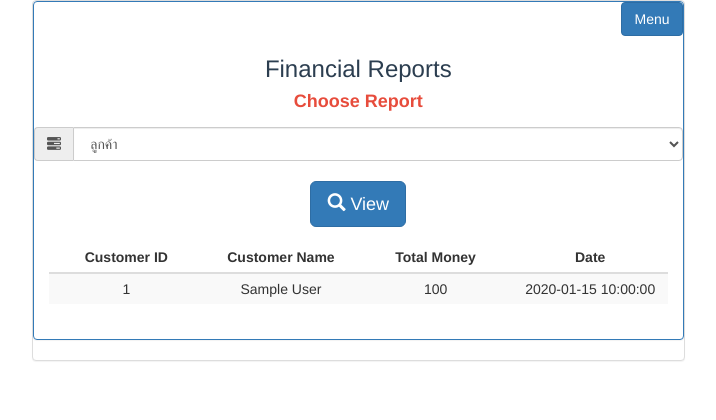
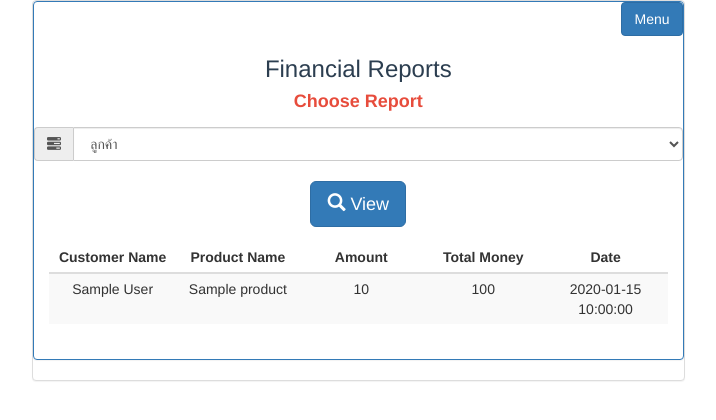
Before and after one commit to tdudez/Mantrasiam, a PHP site: page /report.php in a window 1280 px wide. Shown: the top 420 px of the page, without its empty margins (233-949 px from the left). Run offline with PHP 8.4, Linux system fonts and the light colour scheme; tables that the repository leaves empty or names only in its code hold one stand-in row (values such as "Sample post"); some libraries are stand-ins or nearby versions.

Commit message:
edit report

```diff
--- a/cusEdit.php
+++ b/cusEdit.php
@@ -13,7 +13,7 @@
         $address = $_POST['address'];
 
         $query = "UPDATE customers
-                SET name = '$name', tel = '$tel', email = '$email', address = '$address'
+                SET cname = '$name', tel = '$tel', email = '$email', address = '$address'
                 WHERE id = '$cusid'";
         $result = mysqli_query($connect, $query);
 
--- a/cusadd.php
+++ b/cusadd.php
@@ -9,7 +9,7 @@
         $email = $_POST['email'];
         $address = $_POST['address'];
 
-        $query = "INSERT INTO customers (name, tel, email, address) VALUE ('$name', '$tel', '$email', '$address')";
+        $query = "INSERT INTO customers (cname, tel, email, address) VALUE ('$name', '$tel', '$email', '$address')";
         $result = mysqli_query($connect, $query);
 
         if($result){
--- a/customer.php
+++ b/customer.php
@@ -76,7 +76,7 @@ include "component/head_script.php"
                                                 <?=$row['id']?>
                                             </td>
                                             <td>
-                                                <?=$row['name']?>
+                                                <?=$row['cname']?>
                                             </td>
                                             <td>
                                                 <?=$row['tel']?>
--- a/order.php
+++ b/order.php
@@ -64,7 +64,7 @@
                                 if ($result = mysqli_query($connect, $query)) {
                                     while ($row = mysqli_fetch_array($result)) {
                             ?>
-                                <option value="<?=$row['id']?>" ><?=$row['name']?></option>
+                                <option value="<?=$row['id']?>" ><?=$row['cname']?></option>
                             <?php
                                     }
                                 }
--- a/report.php
+++ b/report.php
@@ -56,14 +56,15 @@
                                     <table class="table table-striped table-condensed">
                                         <thead>
                                             <tr>
-                                                <th class="text-center" width="115px">Customer ID</th>
                                                 <th class="text-center" width="115px">Customer Name</th>
+                                                <th class="text-center" width="115px">Product Name</th>
+                                                <th class="text-center" width="115px">Amount</th>
                                                 <th class="text-center" width="115px">Total Money</th>
                                                 <th class="text-center" width="115px">Date</th>
                                             </tr>
                                         </thead>
                                         <?php
-                                            $query = "SELECT D.amount, C.id, C.name, P.price, O.orderdate
+                                            $query = "SELECT D.amount, C.id, C.cname, P.price, P.name, O.orderdate
                                             FROM orderdetail D
                                             INNER JOIN orders O ON D.ord_id = O.id
                                             INNER JOIN customers C ON O.cus_id = C.id
@@ -74,8 +75,9 @@
                                         ?>
                                         <tbody>
                                             <tr>
-                                                <td class="text-center" width="150px"><?=$row['id']?></td>
+                                                <td class="text-center" width="150px"><?=$row['cname']?></td>
                                                 <td class="text-center" width="150px"><?=$row['name']?></td>
+                                                <td class="text-center" width="150px"><?=$row['amount']?></td>
                                                 <td class="text-center" width="150px"><?=$row['amount']*$row['price']?></span></td>
                                                 <td class="text-center" width="150px"><?=$row['orderdate']?></span></td>
                                             </tr>
```
